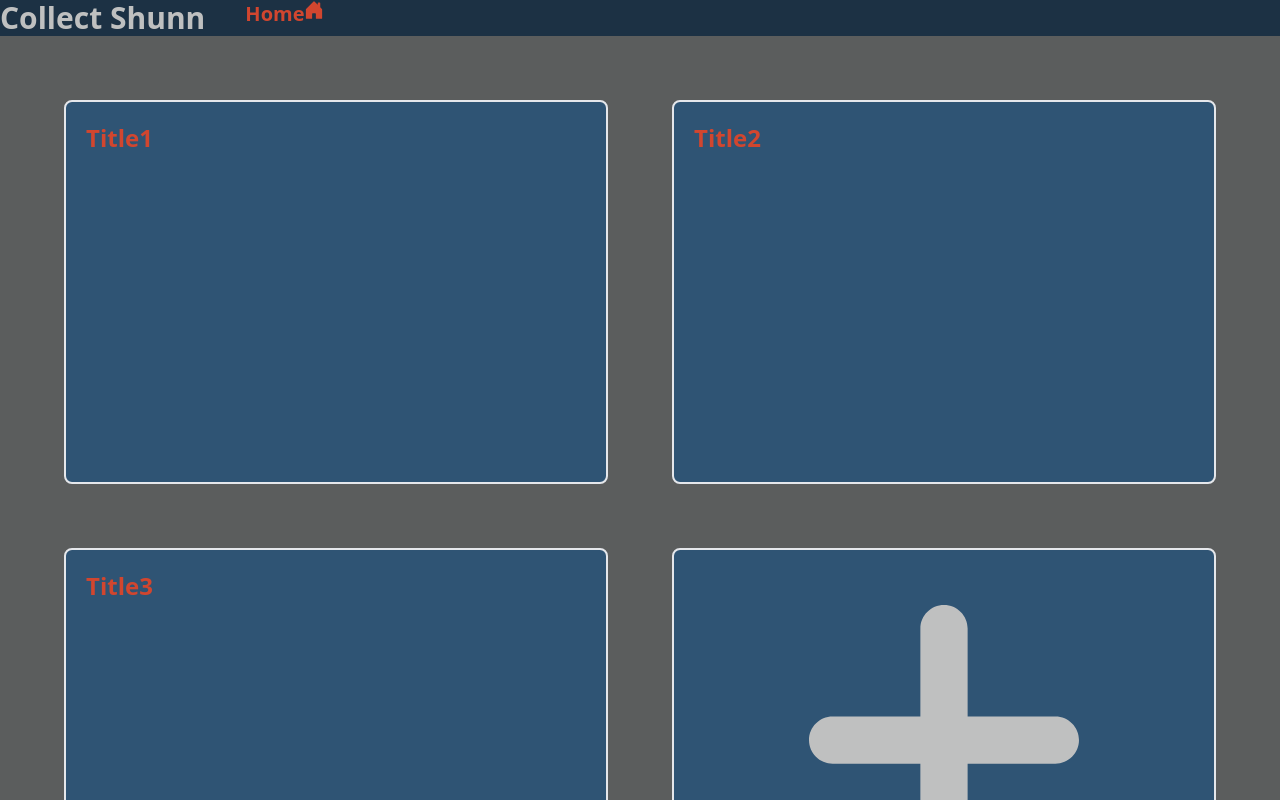
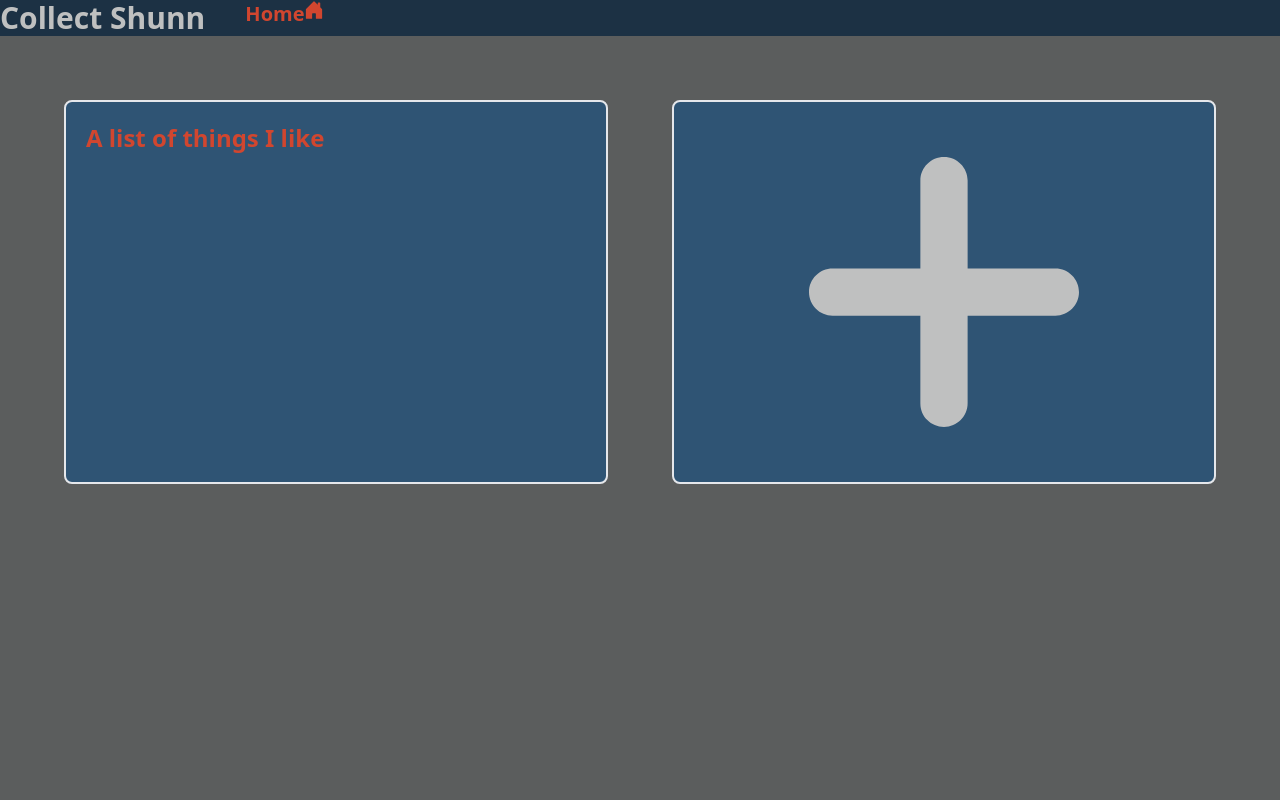
Before and after one commit to jackshunn/Collect-Shunn-Webapp, a React (Create React App) app: page / in a window 1280 px wide. Shown: the top 800 px of the page. Built offline with nearby package versions, Linux system fonts and the light colour scheme; no server answers.

Commit message:
Toggle items working

```diff
--- a/src/components/FocusedList.js
+++ b/src/components/FocusedList.js
@@ -1,25 +1,38 @@
 import React from "react";
+import Item from "./Item.js"
 
 export default function FocusedList(props) {
 
-    function handleChange(event){
-        props.handleChangedData({title:"Title1",items:[{text:event.target.value}]})
+    function handleItemChange(updatedItem, index){
+        const newItems = props.list.items.map((item, i) => i !== index ? item : updatedItem);
+        props.handleChange({
+        ...props.list,
+        items: newItems,
+        })
     }
 
     function handleInsideClick(event){
         event.stopPropagation();
     }
+
+    function generateItems(){
+        return props.list.items.map( (value, index) => {
+            return (
+                <div className="flex flex-1" key={index}>
+                    <span className="text-white text-xl my-auto ml-5">{index+1}.</span>
+                    <Item item={value} handleChange={(updatedItem) => handleItemChange(updatedItem, index)} />
+                </div>
+            )
+        })
+    }
+
     return (
     <div className="py-9 rounded-lg  bg-customColor-lightBlue flex flex-col flex-1" onClick={handleInsideClick}>
         <span className="mx-14 font-bold text-2xl text-customColor-orange">{props.list.title}</span>
-        <div className="flex">
-            <span className="text-white text-xl my-auto ml-5">1.</span>
-            <div className="flex-1 m-5 rounded-xl h-11 bg-customColor-darkBlue flex">
-                <input type="text" className="flex-1 bg-transparent text-white text-xl mx-3" value={props.list.items[0].text} onChange={handleChange}></input>
-                <span className="h-11 w-1 bg-customColor-orange"/>
-                <input type="date" className="bg-transparent text-white text-xl mx-3"></input>
-            </div>
+        <div className="flex flex-col">
+            {generateItems()}
         </div>
+
     </div>
   );
 }
--- a/src/components/Main.js
+++ b/src/components/Main.js
@@ -1,38 +1,19 @@
 import List from './List.js'
 import plusIcon from "../images/plus.svg"
 import FocusedList from "./FocusedList";
-import getData from "../data.js"
+import getData from "../functions/data.js"
 import React, {useState, useEffect} from 'react'
 
 export default function Main(){
-    const [focusedList, setFocusedList] = useState(-1);
-    const [data, setData] = useState({user:"", lists:[]})
-
+    const [focusedListIndex, setFocusedList] = useState(-1);
+    const [data, setData] = useState({id:"", lists:[]})
 
     useEffect( () => {
-        const func = async ()=> {
-            const data = await getData();
-            console.log(data)
-            setData(data)
-            const body = {
-                "keywords":"the batman",
-                "movies":true,
-                "books":true,
-                "songs":true
-            }
-            const x =await fetch("/api/search",
-            {
-                method:"POST",
-                headers: {
-                    'Content-Type':"application/json"
-                },
-                body: JSON.stringify(body)
-            })
-            const y = await x.json()
-            console.log(y)
-        }
-
-        func()
+        const asyncFunc = async () => {
+            let databaseData = await getData();
+            setData(databaseData);
+        };
+        asyncFunc();
     }, [])
 
     function handleClick(index) {
@@ -68,12 +49,15 @@ export default function Main(){
 
     return (
         <main className='flex-1 flex' onClick={handleOutsideClick}>
-            {focusedList === -1 ?
+            {focusedListIndex === -1 ?
                 <div className="flex-1 m-16 grid grid-cols-1 lg:grid-cols-2 2xl:grid-cols-3 gap-16">
                     {getLists()}
                 </div> :
                 <div className='m-16 flex-1 flex'>
-                    <FocusedList list={data.lists[focusedList]} handleChangedData={(change) => handleChangedData(focusedList, change)}/>
+                    <FocusedList
+                    list={data.lists[focusedListIndex]}
+                    handleChange={(updatedList) => handleChangedData(focusedListIndex, updatedList)}
+                    />
                 </div>
             }
         </main>
--- /dev/null
+++ b/src/components/item-types/BookItem.js
@@ -0,0 +1,5 @@
+import React from "react";
+
+export default function BookItem(){
+    return <div>Placeholder</div>
+}
--- /dev/null
+++ b/src/components/item-types/MovieItem.js
@@ -0,0 +1,5 @@
+import React from "react";
+
+export default function MovieItem(){
+    return <div>Placeholder</div>
+}
--- /dev/null
+++ b/src/components/item-types/SongItem.js
@@ -0,0 +1,5 @@
+import React from "react";
+
+export default function SongItem(){
+    return <div>Placeholder</div>
+}
--- /dev/null
+++ b/src/components/item-types/TextItem.js
@@ -0,0 +1,5 @@
+import React from "react";
+
+export default function TextItem(){
+    return <div>Placeholder</div>
+}
--- a/src/data.js
+++ /dev/null
@@ -1,34 +0,0 @@
-export default async function getData(){
-    return {
-        user: "Jack",
-        lists: [
-            {
-                title:"Title1",
-                items:[
-                    {
-                        text: "Item1",
-                        date: "2022-07-30"
-                    }
-                ]
-            },
-            {
-                title:"Title2",
-                items:[
-                    {
-                        text: "Item1",
-                        date: "2022-07-30"
-                    }
-                ]
-            },
-            {
-                title:"Title3",
-                items:[
-                    {
-                        text: "Item1",
-                        date: "2022-07-30"
-                    }
-                ]
-            }
-        ],
-    }
-}
--- /dev/null
+++ b/src/functions/data.js
@@ -0,0 +1,64 @@
+export default async function getData(){
+    return {
+        "id": "jackshunn",
+        "lists": [
+            {
+                "title": "A list of things I like",
+                "items": [
+                    {
+                        "comment": "This is a comment.",
+                        "type": "movie",
+                        "title": "The Batman",
+                        "text": "When a sadistic serial killer begins murdering key political figures in Gotham, Batman is forced to investigate the city's hidden corruption and question his family's involvement.",
+                        "movie": {
+                            "year": "2022",
+                            "link": "https://www.imdb.com/title/tt1877830/",
+                            "image": "https://m.media-amazon.com/images/M/MV5BMDdmMTBiNTYtMDIzNi00NGVlLWIzMDYtZTk3MTQ3NGQxZGEwXkEyXkFqcGdeQXVyMzMwOTU5MDk@._V1_Ratio0.7273_AL_.jpg"
+                        },
+                        "date": "2022-07-30"
+                    },
+                    {
+                        "comment": "This is a comment.",
+                        "type": "book",
+                        "title": "Mistborn: The Final Empire",
+                        "text": "For a thousand years the ash fell and no flowers bloomed. For a thousand years the Skaa slaved in misery and lived in fear. For a thousand years the Lord Ruler, the \"Sliver of Infinity,\" reigned with absolute power and ultimate terror, divinely invincible. Then, when hope was so long lost that not even its memory remained, a terribly scarred, heart-broken half-Skaa rediscovered it in the depths of the Lord Ruler's most hellish prison. Kelsier \"snapped\" and found in himself the powers of a Mistborn. A brilliant thief and natural leader, he turned his talents to the ultimate caper, with the Lord Ruler himself as the mark.",
+                        "book": {
+                            "year": "2006",
+                            "author": "Brandon Sanderson",
+                            "link": "http://books.google.com/books?id=t_ZYYXZq4RgC&printsec=frontcover&dq=mistborn&hl=&cd=1&source=gbs_api",
+                            "image": "http://books.google.com/books/content?id=t_ZYYXZq4RgC&printsec=frontcover&img=1&zoom=5&edge=curl&source=gbs_api",
+                            "pageCount": 544
+                        },
+                        "date": "2022-07-30"
+                    },
+                    {
+                        "comment": "This is a comment.",
+                        "type": "song",
+                        "title": "A Good Song Never Dies",
+                        "text": "",
+                        "song": {
+                            "year": "2021",
+                            "artist": "Saint Motel",
+                            "link": "https://open.spotify.com/track/5K43AHQPTJTqlyRZ3uBGKz?autoplay=true",
+                            "image": "",
+                            "album": "The Original Motion Picture Soundtrack"
+                        },
+                        "date": "2022-07-30"
+                    },
+                    {
+                        "comment": "This is a comment.",
+                        "type": "text",
+                        "title": "",
+                        "text": "A note about how cool I am.",
+                        "date": "2022-07-30"
+                    }
+                ]
+            }
+        ],
+        "_rid": "e5cYALgAmX8BAAAAAAAAAA==",
+        "_self": "dbs/e5cYAA==/colls/e5cYALgAmX8=/docs/e5cYALgAmX8BAAAAAAAAAA==/",
+        "_etag": "\"260148ea-0000-0700-0000-62e9bddf0000\"",
+        "_attachments": "attachments/",
+        "_ts": 1659485663
+    }
+}
--- /dev/null
+++ b/src/functions/search.js
@@ -0,0 +1,19 @@
+async function temp(){
+    const data = await getData();
+    console.log(data)
+    setData(data)
+    const body = {
+        "keywords":"the batman",
+        "movies":true,
+        "books":true,
+        "songs":true
+    }
+    const x =await fetch("/api/search",
+    {
+        method:"POST",
+        headers: {
+            'Content-Type':"application/json"
+        },
+        body: JSON.stringify(body)
+    }
+}
```
Also changed, not shown: src/components/Item.js (+40 -8 lines), src/images/angle-right-solid.svg.
